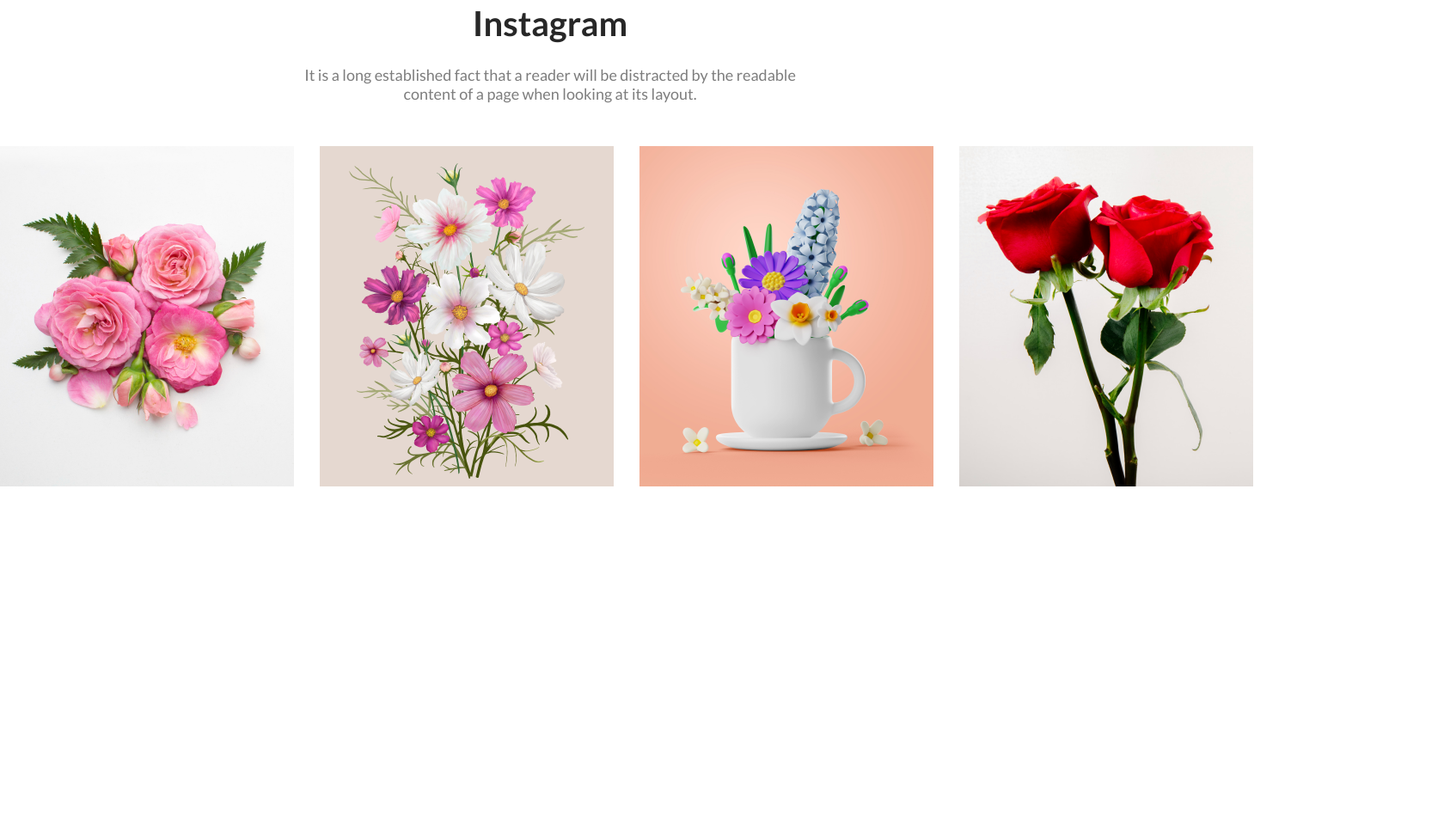
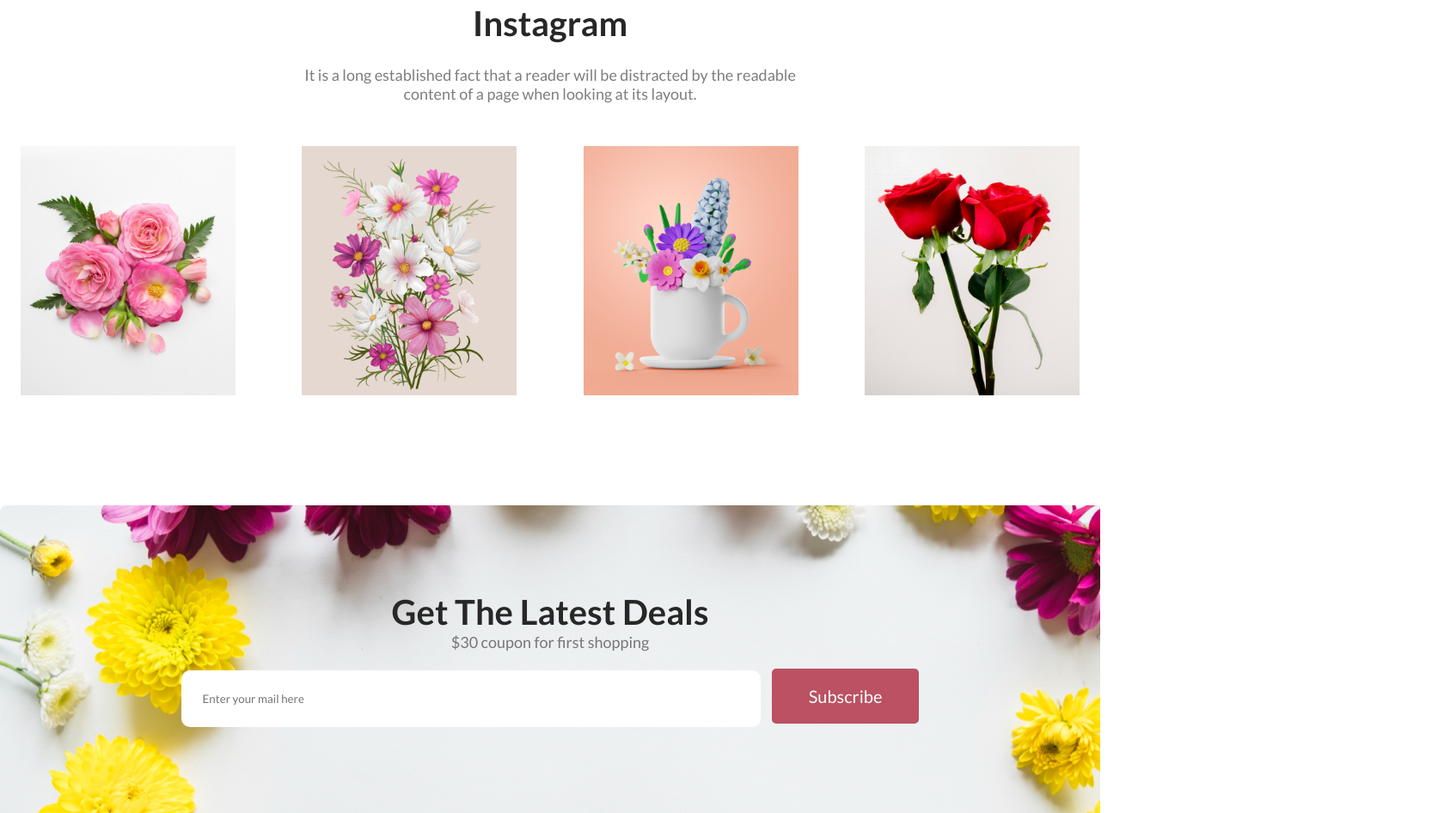
Before and after one commit to Thoryan009/1st-Assignment, a plain HTML site: page index.html in a window 1280 px wide. Shown: the part 2143-3089 px from the top of the page at 86% size, 1680 px wide, since content can reach past the window. Before the commit the page ends 2737 px from the top, so only its background shows below. Drawn offline with Linux system fonts and the light colour scheme.

Commit message:
added the login part

```diff
--- a/index.html
+++ b/index.html
@@ -85,21 +85,32 @@
 
             <div class="instagram-imgs">
                 <div>
-                    <img src="./Flower Asset/Flower 01.png" alt="">
+                    <img class="inst-img" src="./Flower Asset/Flower 01.png" alt="">
                 </div>
                 <div>
-                    <img src="./Flower Asset/Rectangle 4.png" alt="">
+                    <img class="inst-img" src="./Flower Asset/Rectangle 4.png" alt="">
                 </div>
                 <div>
-                    <img src="./Flower Asset/Rectangle 5.png" alt="">
+                    <img class="inst-img" src="./Flower Asset/Rectangle 5.png" alt="">
                 </div>
                 <div>
-                    <img src="./Flower Asset/Rectangle 6.png" alt="">
+                    <img class="inst-img" src="./Flower Asset/Rectangle 6.png" alt="">
                 </div>
             </div>
 
         </section>
 
+
+        <!----------login section----->
+        <section>
+            <div class="login">
+                <h3 class="header feature">Get The Latest Deals</h3>
+                <p class="description">$30 coupon for first shopping</p>
+
+                <input type="email" placeholder="Enter your mail here">
+                <button class="btn-primary">Subscribe</button>
+            </div>
+        </section>
     </main>
     <footer></footer>
 </body>
--- a/style.css
+++ b/style.css
@@ -13,7 +13,7 @@
 
     padding: 50px 200px;
     background-color: rgb(252, 232, 236);
-    width: 100%;
+    width: auto;
 
 }
 
@@ -93,6 +93,7 @@
 .instagram{
     text-align: center;
     padding-bottom: 25px;
+
 }
 
 .instagram-imgs{
@@ -101,9 +102,13 @@
     gap: 30px;
     align-items: center;
     padding-top: 50px;
+    width: 100%;
 
 
 
+}
+.inst-img{
+    width: 250px;
 }
 
 
@@ -149,4 +154,24 @@
 .btn{
     padding-left: 50px ;
     margin-left: 200px;
+    font: 1em sans-serif;
 }
+
+/*------login part---------*/
+
+.login{
+    text-align: center;
+    padding-top: 100px;
+    height: auto;
+    margin-top: 100px;
+    padding-bottom: 100px;
+    background-image: url('./Flower Asset/Rectangle\ 9.png')
+
+}
+input{
+    padding: 25px 500px 25px 25px;
+    border: none;
+    border-radius: 10px;
+    margin-right: 10px;
+
+}
```
